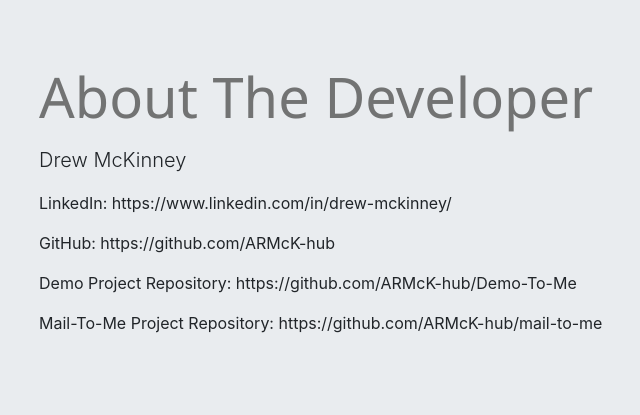
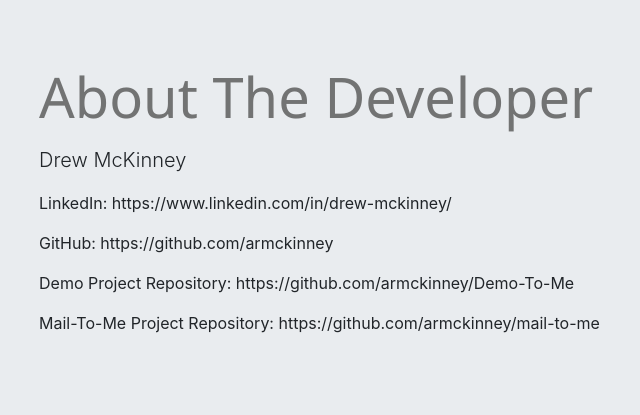
Before and after one commit to armckinney/mail-to-me, a Flask app: page / in a window 1280 px wide. Shown: the part 2586-3001 px from the top of the page, without its empty margins (46-686 px from the left). Run offline with Flask 2, Linux system fonts and the light colour scheme; some libraries are stand-ins or nearby versions.

Commit message:
updated github username

```diff
--- a/pyproject.toml
+++ b/pyproject.toml
@@ -2,7 +2,7 @@
 name = "mail-to-me"
 version = "0.1.0"
 description = ""
-authors = ["armck-hub"]
+authors = ["armckinney"]
 
 [tool.poetry.dependencies]
 python = "^3.8"
--- a/templates/index.html
+++ b/templates/index.html
@@ -65,7 +65,7 @@
     <div class="container">
       <h1 class="display-4" style="color: red;"><i>Mail-To-Me</i></h1>
       <p class="lead">HTML Forms Made Easy</p>
-      <a href="https://armck-hub.github.io/Demo-To-Me/" target="_blank"><button type="button" class="btn btn-warning"><i>Try Demo Form!</i></button></a>
+      <a href="https://armckinney.github.io/Demo-To-Me/" target="_blank"><button type="button" class="btn btn-warning"><i>Try Demo Form!</i></button></a>
     </div>
   </div>
 
@@ -203,9 +203,9 @@
     <h1 class="display-4">About The Developer</h1>
       <p class="lead">Drew McKinney</p>
       <p>LinkedIn: https://www.linkedin.com/in/drew-mckinney/</p>
-      <p>GitHub: https://github.com/ARMcK-hub</p>
-      <p>Demo Project Repository: https://github.com/ARMcK-hub/Demo-To-Me</p>
-      <p>Mail-To-Me Project Repository: https://github.com/ARMcK-hub/mail-to-me</p>
+      <p>GitHub: https://github.com/armckinney</p>
+      <p>Demo Project Repository: https://github.com/armckinney/Demo-To-Me</p>
+      <p>Mail-To-Me Project Repository: https://github.com/armckinney/mail-to-me</p>
     </div>
   </div>
 </body>
```
Also changed, not shown: templates/nopost.html (+4 -4 lines), templates/post.html (+4 -4 lines), README.md.
